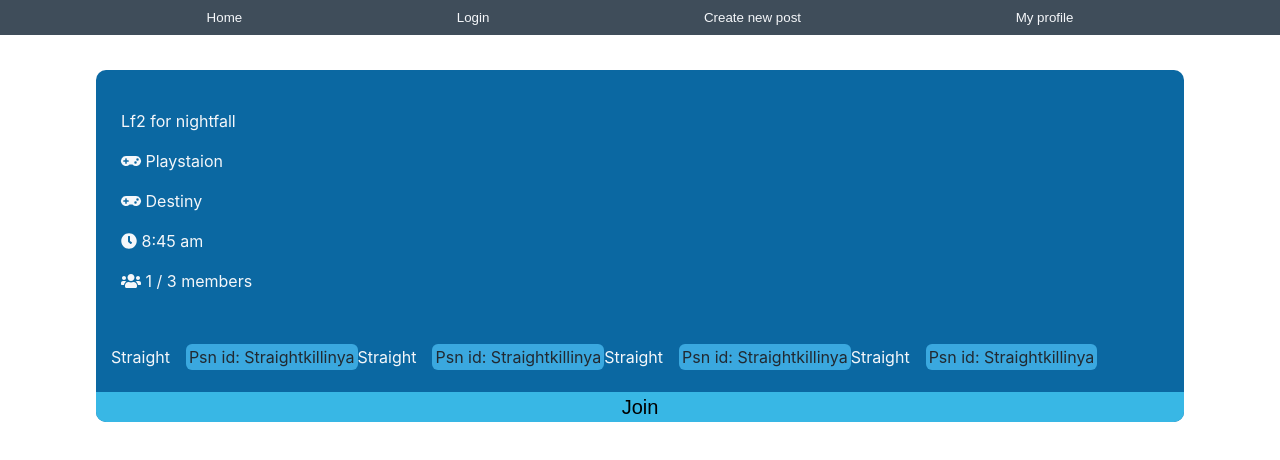
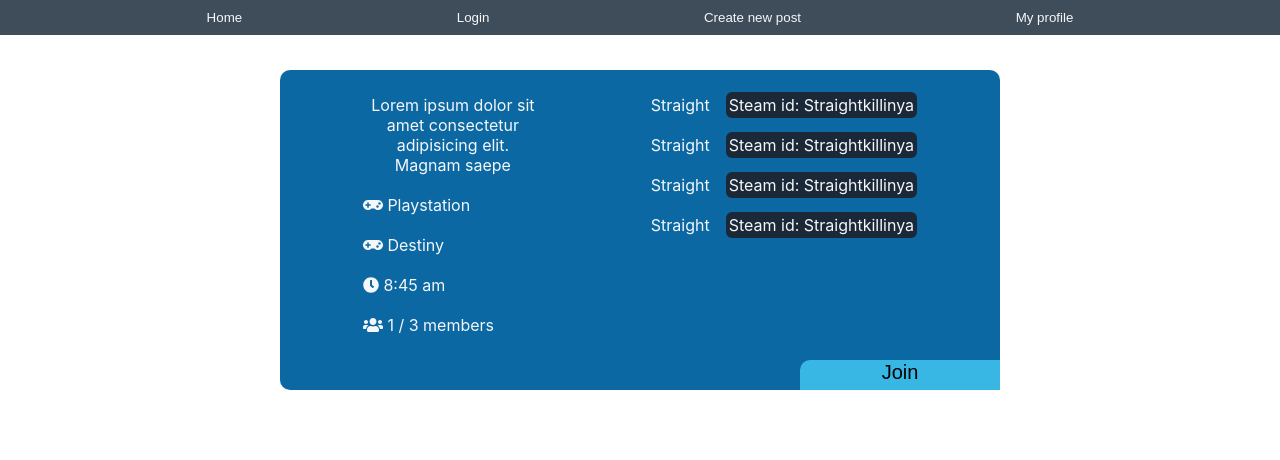
Before and after one commit to lwatson2/buddyFinder, a React (Create React App) app in the folder client/: page / in a window 1280 px wide. Shown: the top 460 px of the page. Built offline with nearby package versions, Linux system fonts and the light colour scheme.

Commit message:
Continued work on post design

```diff
--- a/client/src/components/homepage/Homepage.css
+++ b/client/src/components/homepage/Homepage.css
@@ -6,24 +6,26 @@
   -ms-flex-pack: center;
   justify-content: center;
 }
-.postContainer {
+.postBoxContainer {
   background: aquamarine;
   background: hsl(203, 87%, 34%);
-  width: 85%;
+  width: 300px;
+  border-radius: 10px;
+  color: hsl(216, 33%, 97%);
+}
+.postListsContainer {
   display: -webkit-box;
   display: -ms-flexbox;
   display: flex;
   -webkit-box-orient: vertical;
   -webkit-box-direction: normal;
-      -ms-flex-direction: column;
-          flex-direction: column;
-  border-radius: 10px;
-  color: hsl(216, 33%, 97%);
+  -ms-flex-direction: column;
+  flex-direction: column;
 }
 .postListItem {
   padding: 10px;
 }
-.postList {
+.postDetailList {
   display: -webkit-box;
   display: -ms-flexbox;
   display: flex;
@@ -38,6 +40,7 @@
   -ms-flex-pack: start;
   justify-content: flex-start;
   padding: 15px;
+  margin: 0;
 }
 .currentMembersContainer {
   padding: 15px;
@@ -49,11 +52,13 @@
 }
 .memberNameContainer {
   padding-bottom: 10px;
+  padding-right: 10px;
 }
 .joinButton {
   border: none;
   width: 100%;
   height: 30px;
+  cursor: pointer;
   background: hsl(196, 77%, 56%);
   font-size: 20px;
   border-radius: 0px 0px 10px 10px;
@@ -62,8 +67,66 @@
   padding-right: 1em;
 }
 .memberGamertag {
-  background: hsl(200, 72%, 55%);
-  color: hsl(209, 20%, 16%);
   padding: 3px;
   border-radius: 6px;
 }
+.psnGamertag {
+  padding: 3px;
+  border-radius: 6px;
+  background: hsl(200, 72%, 55%);
+  color: hsl(209, 20%, 16%);
+}
+.xboxGamertag {
+  padding: 3px;
+  border-radius: 6px;
+  background: hsl(120, 100%, 47%);
+  color: hsl(209, 20%, 16%);
+}
+.steamGamertag {
+  padding: 3px;
+  color: hsl(216, 33%, 97%);
+  border-radius: 6px;
+  background: #1b2838;
+}
+@media only screen and (min-width: 600px) {
+  .postListsContainer {
+    -webkit-box-orient: horizontal;
+    -webkit-box-direction: normal;
+    -ms-flex-direction: row;
+    flex-direction: row;
+    -webkit-box-pack: space-evenly;
+    -ms-flex-pack: space-evenly;
+    justify-content: space-evenly;
+  }
+  .postBoxContainer {
+    width: 520px;
+  }
+  .postDetailList {
+    width: 200px;
+  }
+  .currentMembersContainer {
+    -webkit-box-orient: vertical;
+    -webkit-box-direction: normal;
+    -ms-flex-direction: column;
+    flex-direction: column;
+  }
+  .memberNameContainer {
+    padding: 10px;
+  }
+  .joinButton {
+    -webkit-box-pack: center;
+    -ms-flex-pack: center;
+    justify-content: center;
+    display: -webkit-box;
+    display: -ms-flexbox;
+    display: flex;
+    width: 200px;
+    margin-left: auto;
+    border-radius: 10px 0px 0px 0px;
+  }
+}
+@media only screen and (min-width: 1000px) {
+  .postBoxContainer {
+    width: 720px;
+  }
+}
--- a/client/src/components/homepage/Homepage.js
+++ b/client/src/components/homepage/Homepage.js
@@ -2,15 +2,54 @@ import React, { useState } from "react";
 import { FontAwesomeIcon } from "@fortawesome/react-fontawesome";
 import "./Homepage.css";
 
+//xbox color hsl(120, 100%, 47%)
+// Steam color #1b2838
+//Switch color
+
 const Homepage = props => {
+  let system = "Steam";
+
+  const changeSystem = system => {
+    switch (system) {
+      default:
+        return "";
+      case "Playstation":
+        return "Psn";
+      case "Steam":
+        return "Steam";
+      case "Xbox":
+        return "Xbox";
+      case "Switch":
+        return "Switch";
+    }
+  };
+  const changeStyle = system => {
+    switch (system) {
+      default:
+        return "";
+      case "Playstation":
+        return "psnGamertag";
+      case "Steam":
+        return "steamGamertag";
+      case "Xbox":
+        return "xboxGamertag";
+      case "Switch":
+        return "switchGamertag";
+    }
+  };
+  console.log(system);
   return (
     <main className="homepageContainer">
-      <div className="postContainer">
-        <ul className="postList">
-          <li className="postListItem">Lf2 for nightfall</li>
+      <div className="postBoxContainer">
+        <div className="postListsContainer">
+          <ul className="postDetailList">
+            <li className="postListItem">
+              Lorem ipsum dolor sit amet consectetur adipisicing elit. Magnam
+              saepe
+            </li>
             <li className="postListItem">
               {" "}
-            <FontAwesomeIcon icon="gamepad" /> Playstaion{" "}
+              <FontAwesomeIcon icon="gamepad" /> Playstation{" "}
             </li>
             <li className="postListItem">
               <FontAwesomeIcon icon="gamepad" /> Destiny
@@ -22,22 +61,32 @@ const Homepage = props => {
               <FontAwesomeIcon icon="users" /> 1 / 3 members
             </li>
           </ul>
+
           <div className="currentMembersContainer">
             <div className="memberNameContainer">
               <span className="memberName">Straight</span>
-            <span className="memberGamertag">Psn id: Straightkillinya</span>
+              <span className={changeStyle(system)}>
+                {changeSystem(system)} id: Straightkillinya
+              </span>
             </div>
             <div className="memberNameContainer">
               <span className="memberName">Straight</span>
-            <span className="memberGamertag">Psn id: Straightkillinya</span>
+              <span className={changeStyle(system)}>
+                {changeSystem(system)} id: Straightkillinya
+              </span>
             </div>
             <div className="memberNameContainer">
               <span className="memberName">Straight</span>
-            <span className="memberGamertag">Psn id: Straightkillinya</span>
+              <span className={changeStyle(system)}>
+                {changeSystem(system)} id: Straightkillinya
+              </span>
             </div>
             <div className="memberNameContainer">
               <span className="memberName">Straight</span>
-            <span className="memberGamertag">Psn id: Straightkillinya</span>
+              <span className={changeStyle(system)}>
+                {changeSystem(system)} id: Straightkillinya
+              </span>
+            </div>
           </div>
         </div>
         <button className="joinButton">Join</button>
```
Lines whose indentation alone changed are shown as unchanged.
